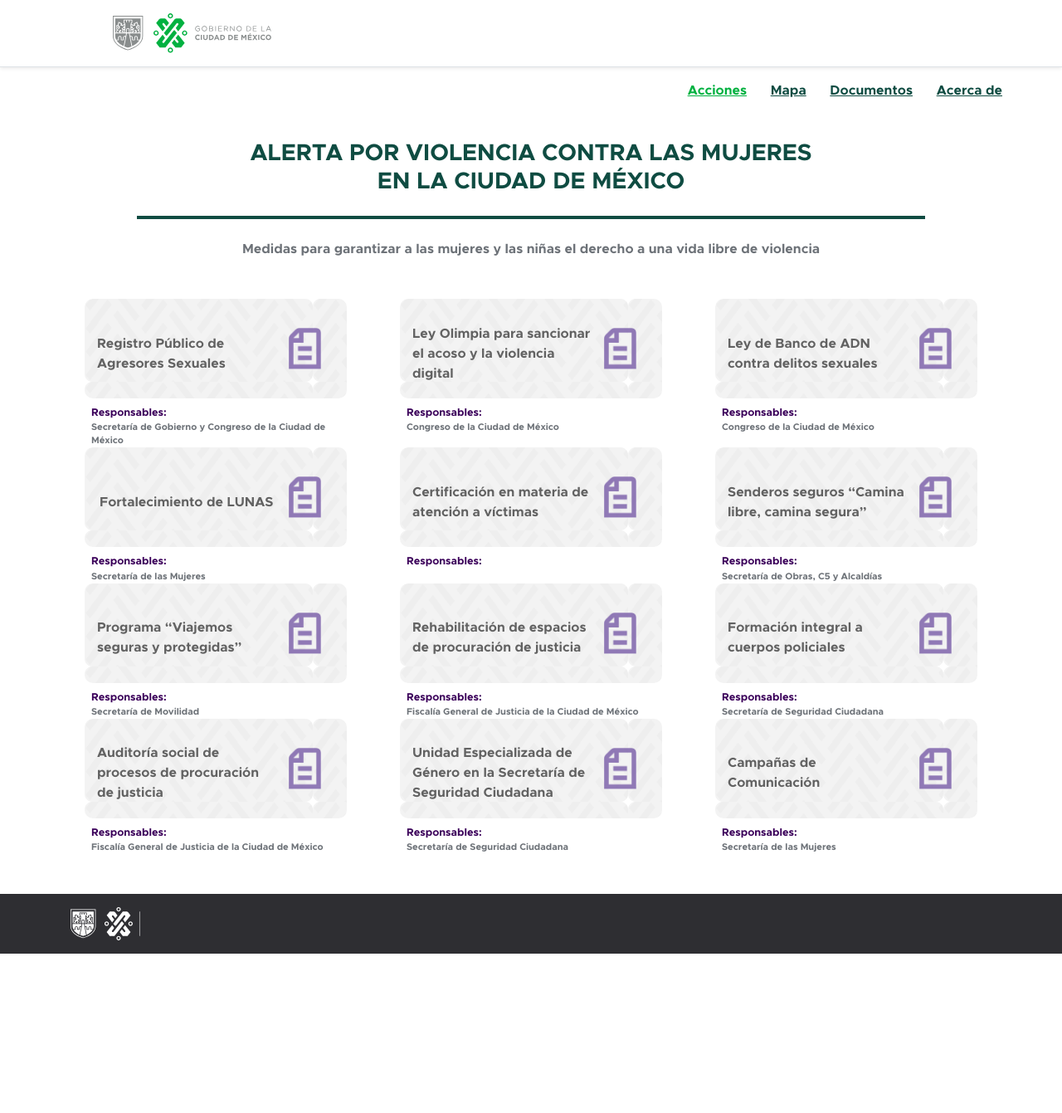
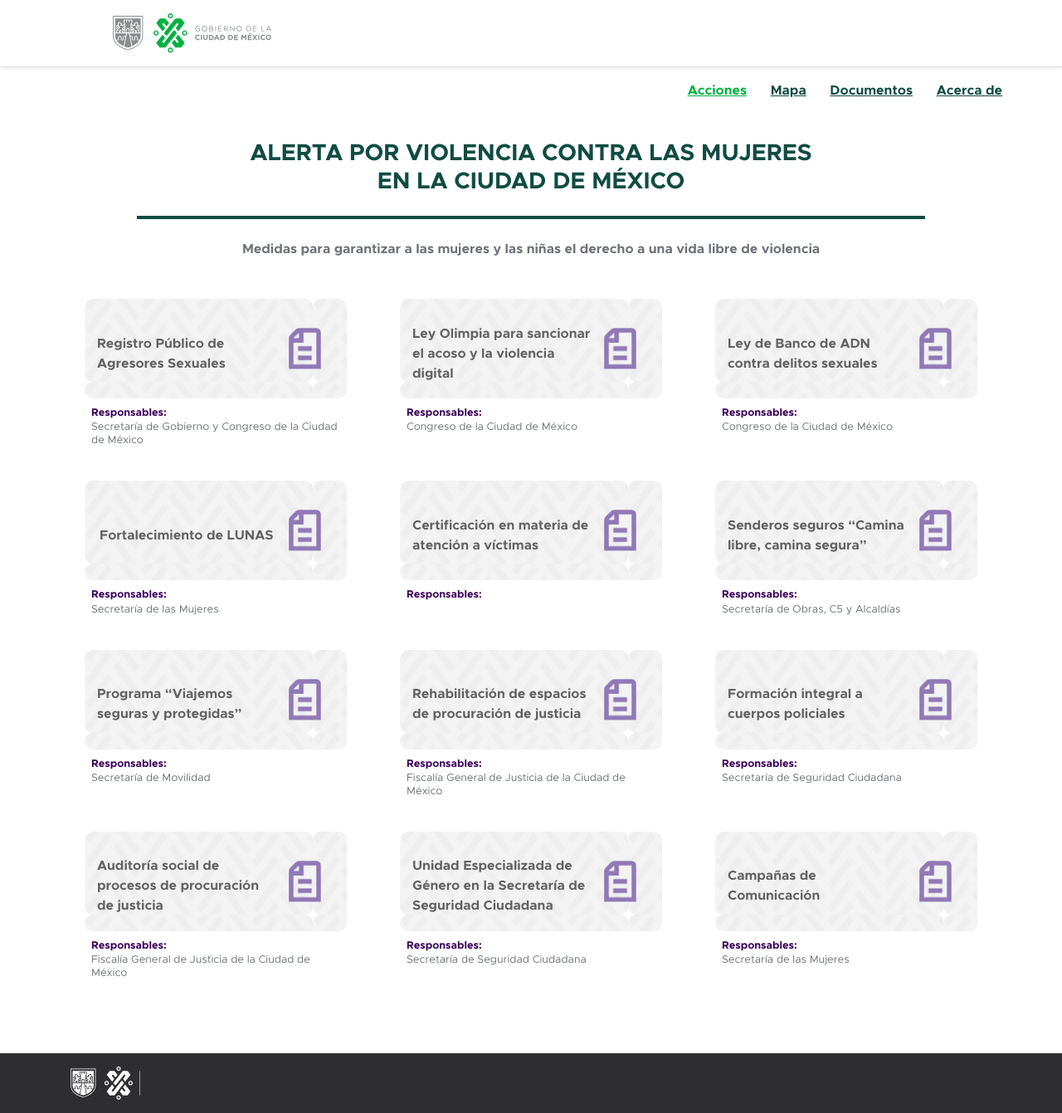
Before and after one commit to basicavisual/mujeres, a Jekyll site: the page built from index.markdown, in a window 1280 px wide. Shown: the whole page at 83% size. Built offline with Jekyll 4.4.1, drawn with Linux system fonts in a browser that asks for light colours; before the commit the page ends 1149 px from its top, so only the background shows below that.

Commit message:
layout updates

```diff
--- a/_acciones/lunas.markdown
+++ b/_acciones/lunas.markdown
@@ -4,8 +4,8 @@ orden: 4
 titulo_corto: Fortalecimiento de LUNAS
 titulo_largo: Fortalecer las Unidades Territoriales de Atención y Prevención de la Violencia de Género
 responsable: Secretaría de las Mujeres
-imagen: rectangle.png
-imagen-texto: 'texto de la imagen'
+imagen: luna.png
+imagen-texto: 'luna'
 actividades_concluidas:
   - actividad:
       fecha: 29/09/2019
--- a/_layouts/home.html
+++ b/_layouts/home.html
@@ -16,7 +16,7 @@ custom_css: home
   {% assign offset = forloop.index0 | times: 3 %}
 
 
-  <div class="row card-">
+  <div class="row card-row">
     {% for accion in site.acciones limit: 3 offset: offset %}
 
     <a href="{{ accion.url }}" class="col-md-4 accion-card">
@@ -24,7 +24,7 @@ custom_css: home
 
           <p class="acciones-titulo_corto">{{ accion.titulo_corto }}</p>
           <div class=" text-center">
-            <img src="/assets/images/acciones/paper.png" alt="icono" class="icono">
+            <img src="/assets/images/acciones/paper.png" alt="{{ actividad.imagen-texto }}" class="icono">
           </div>
 
       </div>
--- a/assets/css/base/home.css
+++ b/assets/css/base/home.css
@@ -18,10 +18,12 @@
 
 .accion-card {
   padding: 0 2rem;
+  margin-bottom: .5rem;
 }
 
 .acciones-responsables_content {
-  font-size: .7rem;
+  font-size: .8rem;
+  font-weight: normal;
   line-height: 1rem;
   margin: 0 .5rem;
 }
```
Also changed, not shown: assets/images/acciones/group-3.png (deleted), assets/images/acciones/luna.png (added), 6 other files.
